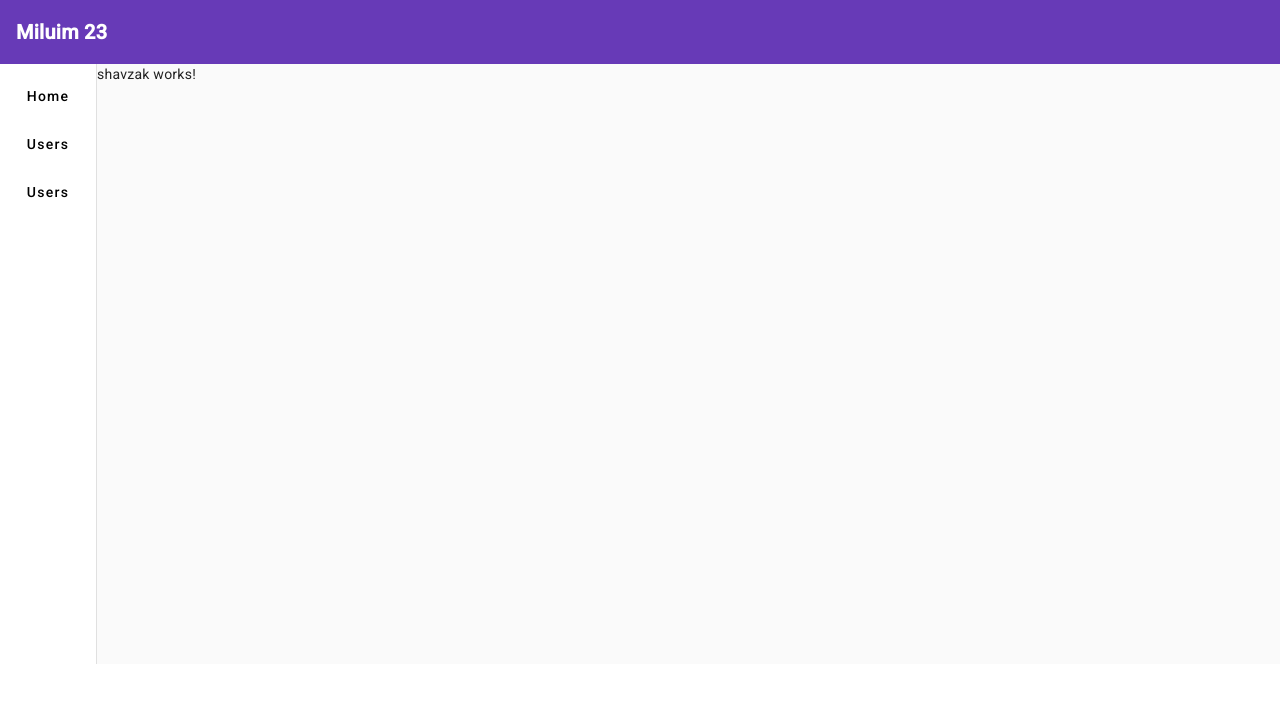
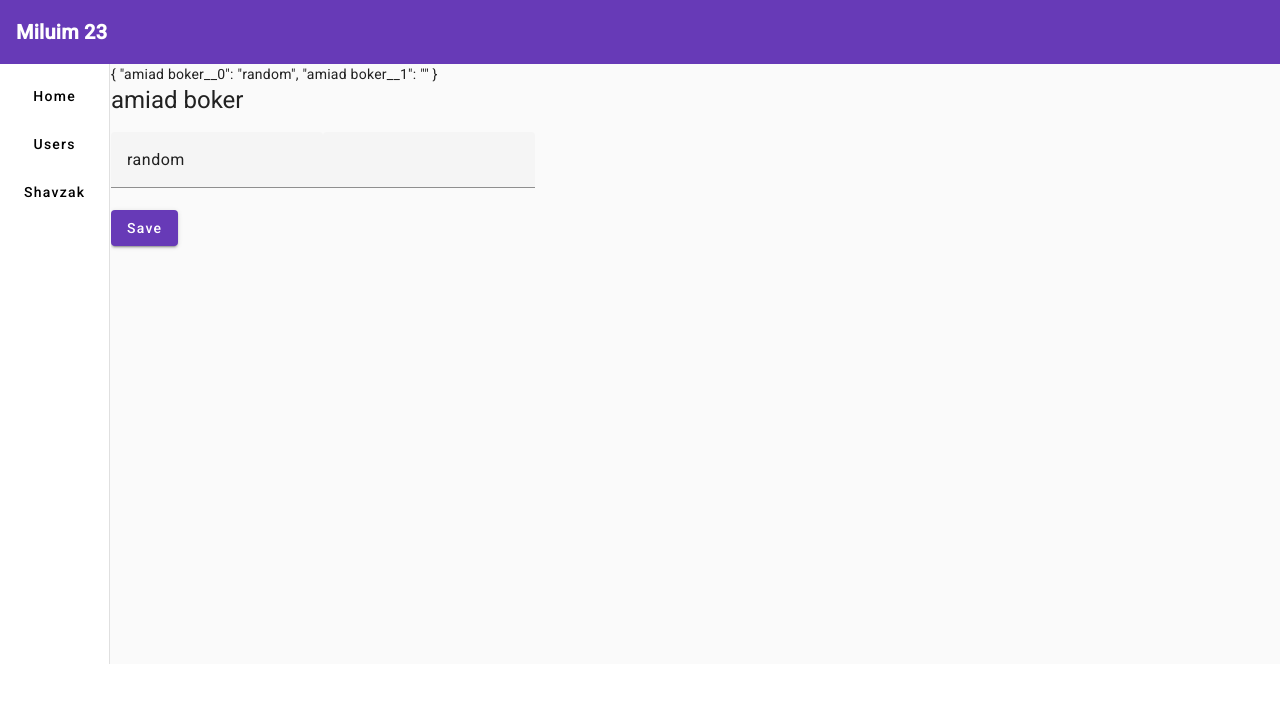
Before and after one commit to omrycarmel/miluim23, an Angular app in the folder miluim23app/: page /shavzak in a window 1280 px wide. Shown: the top 702 px of the page. Built offline with nearby package versions, Linux system fonts and the light colour scheme.

Commit message:
finish saving shavzak

```diff
--- a/miluim23app/src/app/all-users/all-users.component.ts
+++ b/miluim23app/src/app/all-users/all-users.component.ts
@@ -12,7 +12,6 @@ import { User } from 'src/app/entities/User';
 export class AllUsersComponent implements OnInit {
   users: User[] = [];
   constructor(private matDialog: MatDialog, private userService: UserServiceService) {
-    this.refreshUsers();
   }
 
   refreshUsers() {
--- a/miluim23app/src/app/app.component.html
+++ b/miluim23app/src/app/app.component.html
@@ -5,13 +5,13 @@
   <mat-sidenav mode="side" opened="true">
     <mat-nav-list>
       <mat-list-item>
-        <button mat-button routerLink="/">Home</button>
+        <button mat-button routerLink="/" style="width: 100%;">Home</button>
       </mat-list-item>
       <mat-list-item>
-        <button mat-button routerLink="/users">Users</button>
+        <button mat-button routerLink="/users" style="width: 100%;">Users</button>
       </mat-list-item>
       <mat-list-item>
-        <button mat-button routerLink="/shavzak">Users</button>
+        <button mat-button routerLink="/shavzak">Shavzak</button>
       </mat-list-item>
     </mat-nav-list>
   </mat-sidenav>
--- a/miluim23app/src/app/app.module.ts
+++ b/miluim23app/src/app/app.module.ts
@@ -18,6 +18,7 @@ import { PageNotFoundComponent } from './page-not-found/page-not-found.component
 import { CreateUserFormComponent } from './create-user-form/create-user-form.component'
 import { ReactiveFormsModule } from '@angular/forms';
 import { ShavzakComponent } from './shavzak/shavzak.component';
+import {MatAutocompleteModule} from '@angular/material/autocomplete';
 @NgModule({
   declarations: [
     AppComponent,
@@ -39,7 +40,8 @@ import { ShavzakComponent } from './shavzak/shavzak.component';
     FormsModule,
     MatInputModule,
     MatFormFieldModule,
-    ReactiveFormsModule
+    ReactiveFormsModule,
+    MatAutocompleteModule
   ],
   providers: [],
   bootstrap: [AppComponent]
--- a/miluim23app/src/app/entities/Shavzak.ts
+++ b/miluim23app/src/app/entities/ShavzakDay.ts
@@ -2,7 +2,7 @@ import { Mission } from "./Mission";
 
 export class ShavzakDay {
     constructor (
-        public missions: Mission[] = []
+        public missions: Mission[]
     ) {
 
     }
--- /dev/null
+++ b/miluim23app/src/app/shavzak.service.ts
@@ -0,0 +1,23 @@
+import { Injectable } from '@angular/core';
+import { Mission } from './entities/Mission';
+import { ShavzakDay } from './entities/ShavzakDay';
+
+@Injectable({
+  providedIn: 'root'
+})
+export class ShavzakService {
+  private amiad = new Mission(
+    "amiad boker", 420, 900, false, ['random', '']
+  )
+  private shavzakDay: ShavzakDay = new ShavzakDay(
+    [this.amiad] //new Map([["amiad boker", this.amiad]])
+  )
+  constructor() { }
+
+  get() {
+    return this.shavzakDay;
+  }
+  save(shavzakDay: ShavzakDay) {
+    this.shavzakDay = shavzakDay;
+  }
+}
--- a/miluim23app/src/app/shavzak/shavzak.component.html
+++ b/miluim23app/src/app/shavzak/shavzak.component.html
@@ -1 +1,17 @@
-<p>shavzak works!</p>
+{{formGroup.value | json}}
+
+<div *ngFor="let mission of shavzak.missions">
+    <form [formGroup]="formGroup">
+        <h1>{{mission.name}}</h1>
+        <mat-form-field *ngFor="let u of mission.membersNames; index as i">
+            <input matInput type="text" [matAutocomplete]="auto" [formControlName]="mission.name + sep + i"/>
+            <mat-autocomplete #auto="matAutocomplete">
+                <mat-option *ngFor="let un of allUsesNames" value="{{un}}">
+                    {{un}}
+                </mat-option>
+            </mat-autocomplete>
+        </mat-form-field>
+        <br/>
+        <button mat-raised-button color="primary" (click)="save()">Save</button>
+    </form>
+</div>
--- a/miluim23app/src/app/shavzak/shavzak.component.ts
+++ b/miluim23app/src/app/shavzak/shavzak.component.ts
@@ -1,10 +1,60 @@
-import { Component } from '@angular/core';
+import { Component, OnInit } from '@angular/core';
+import { ShavzakDay } from '../entities/ShavzakDay';
+import { ShavzakService } from '../shavzak.service';
+import { UserServiceService } from '../user-service.service';
+import { FormArray, FormBuilder, FormControl, FormGroup } from '@angular/forms';
 
 @Component({
   selector: 'app-shavzak',
   templateUrl: './shavzak.component.html',
   styleUrls: ['./shavzak.component.css']
 })
-export class ShavzakComponent {
+export class ShavzakComponent implements OnInit {
+
+  constructor(
+    private shavzakService: ShavzakService,
+    private userService: UserServiceService,
+    private formBuilder: FormBuilder
+  )
+  {}
+  shavzak: ShavzakDay = new ShavzakDay([]);
+  allUsesNames: string[] = [];
+  formGroup!: FormGroup;
+  public sep = '__';
+
+  ngOnInit(): void {
+
+    this.shavzak = this.shavzakService.get()
+    this.allUsesNames = this.userService.getAll().map(u => u.name)
+    this.userService.refreshDataEvent.subscribe(v =>
+      this.allUsesNames = this.userService.getAll().map(u => u.name)
+    )
+    let formObject = new Map();
+    this.shavzak.missions.forEach(m =>
+      formObject.set(m.name, new FormArray(
+        m.membersNames.map(m => new FormControl(''))
+      ))
+
+      )
+    let entries = this.shavzak.missions.flatMap(m => {
+      let missionIds = [];
+      for (let i = 0; i < m.membersNames.length; i++) {
+        missionIds.push([m.name + this.sep + i, m.membersNames[i]])
+      }
+      return missionIds
+    })
+
+    this.formGroup = this.formBuilder.group(
+      Object.fromEntries(entries)
+    )
+  }
+  save() {
+    for (let k in this.formGroup.value) {
+      let v = this.formGroup.value[k]
+      let [missionName, userIndex] = k.split(this.sep)
+      this.shavzak.missions.find(m => m.name == missionName)!.membersNames[parseInt(userIndex)] = v
+    }
+    this.shavzakService.save(this.shavzak)
+  }
 
 }
--- a/miluim23app/src/app/user-service.service.ts
+++ b/miluim23app/src/app/user-service.service.ts
@@ -1,5 +1,5 @@
 import { Injectable } from '@angular/core';
-import { Subject } from 'rxjs';
+import { BehaviorSubject } from 'rxjs';
 import { User } from 'src/app/entities/User';
 
 @Injectable({
@@ -21,7 +21,7 @@ export class UserServiceService {
     )
   ]
 
-  refreshDataEvent: Subject<boolean> = new Subject()
+  refreshDataEvent: BehaviorSubject<boolean> = new BehaviorSubject(true)
 
   getAll() {
     return this.users;
```
Also changed, not shown: miluim23app/src/app/mission.service.ts (added, +17 -0 lines), 2 other files (tests, documents, lock files or other folders).
